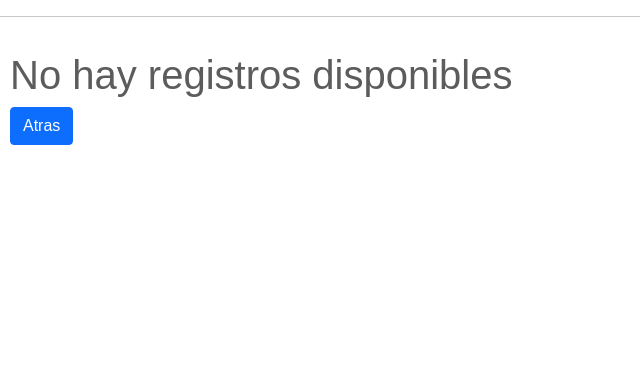
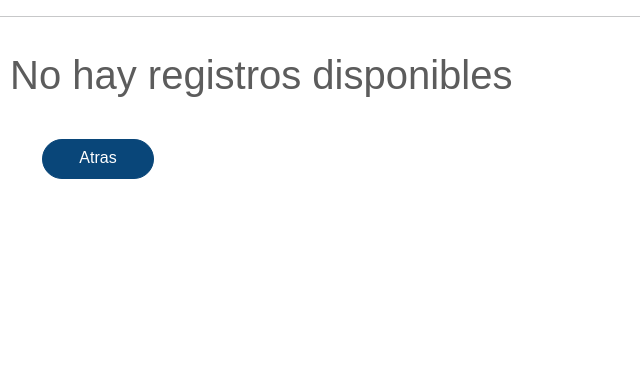
Before and after one commit to angellomorales/avaluos, a Django app: page /1 in a window 1280 px wide. Shown: the part 116-494 px from the top of the page, without its empty margins (0-640 px from the left). Run offline with Django 3.2, Linux system fonts and the light colour scheme; data that the repository does not hold is empty.

Commit message:
add css to listado.html

```diff
--- a/predios/static/predios/css/style.css
+++ b/predios/static/predios/css/style.css
@@ -1,3 +1,14 @@
+.btn-atras, .btn-index {
+  border-radius: 30px;
+  margin: 2rem;
+  background-color: #094679;
+  border-color: #094679;
+}
+.btn-atras:hover, .btn-index:hover {
+  background-color: #052742;
+  border-color: #052742;
+}
+
 .header-top {
   background-color: #1d59c9;
 }
@@ -74,17 +85,17 @@
 }
 
 .btn-index {
-  border-radius: 30px;
   width: 7rem;
   height: 4rem;
-  margin: 2rem;
-  background-color: #094679;
-  border-color: #094679;
 }
 .btn-index:hover {
-  background-color: #052742;
-  border-color: #052742;
   opacity: 0.6;
 }
 
+.btn-atras {
+  width: 7rem;
+  height: 2.5rem;
+  vertical-align: auto;
+}
+
 /*# sourceMappingURL=style.css.map */
--- a/predios/static/predios/css/style.scss
+++ b/predios/static/predios/css/style.scss
@@ -1,3 +1,16 @@
+%btn-template {
+    border-radius: 30px;
+    margin: 2rem;
+    background-color: #094679;
+    border-color: #094679;
+
+
+    &:hover {
+        background-color: #052742;
+        border-color: #052742;
+    }
+}
+
 .header-top {
     background-color: rgb(29, 89, 201);
 }
@@ -88,18 +101,21 @@
 }
 
 .btn-index {
-    border-radius: 30px;
+
+    @extend %btn-template;
     width: 7rem;
     height: 4rem;
-    margin: 2rem;
-    background-color: #094679;
-    border-color: #094679;
 
 
     &:hover {
-        background-color: #052742;
-        border-color: #052742;
         opacity: 0.6;
     }
 
 }
+
+.btn-atras {
+    @extend %btn-template;
+    width: 7rem;
+    height: 2.5rem;
+    vertical-align: auto;
+}
--- a/predios/templates/predios/listado.html
+++ b/predios/templates/predios/listado.html
@@ -4,13 +4,13 @@
 
 
 {% if listado %}
-<h1>Predios de {{ listado.first.get_category_display }}</h1>
+<h1>Predios del perímetro {{ listado.first.get_category_display }}</h1>
 
-<div>
-    <table>
+<div class="listado">
+    <table class="table table-striped">
         <tr>
             <th>Nombre</th>
-            <th>Direccion</th>
+            <th>Dirección</th>
             <th>Barrio / Vereda</th>
             <th>Detalles</th>
         </tr>
@@ -31,6 +31,6 @@
 <h1>No hay registros disponibles</h1>
 {% endif %}
 
-<a class="btn btn-primary" href="{% url 'predios:index' %}" role="button">Atras</a>
+<a class="btn btn-primary btn-atras" href="{% url 'predios:index' %}" role="button">Atras</a>
 
 {% endblock body %}
```
